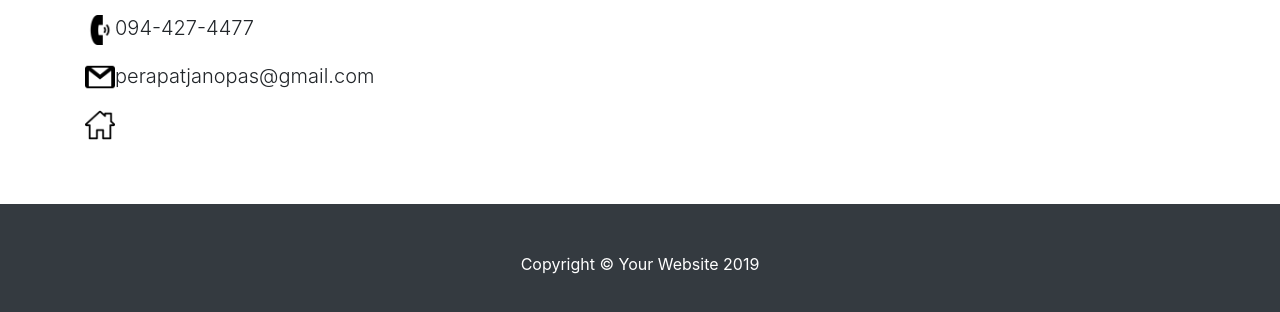
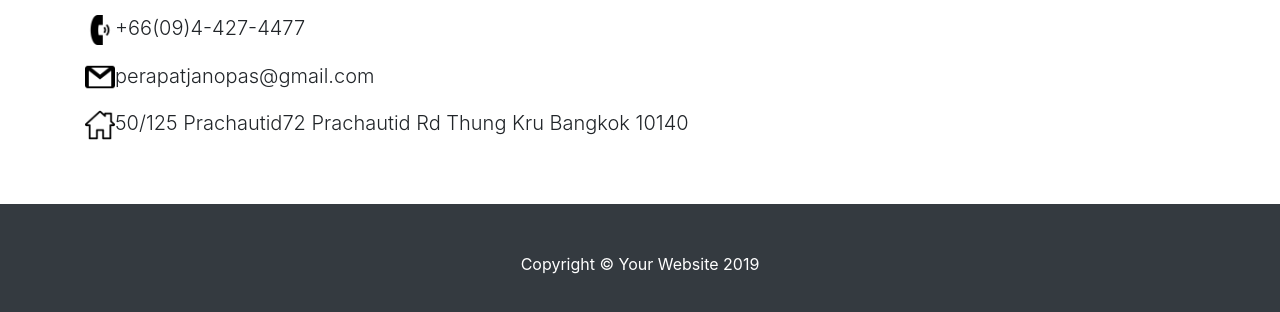
Before and after one commit to Perapat-J/resume.perapat, a website: page index.html in a window 1280 px wide. Shown: the part 2253-2565 px from the top of the page. Drawn offline with Linux system fonts and the light colour scheme.

Commit message:
Update index.html

```diff
--- a/index.html
+++ b/index.html
@@ -108,9 +108,9 @@
       <h1 id = "C4">Contact</h1>
       <p><a href="https://www.facebook.com/profile.php?id=100009405902919"><img src="facebook.png" alt="facebook" width="30" height="30"></a></p>
       <p><a href="https://instagram.com/_gpio_?igshid=1lkj5hw3tnd8d"><img src="instagram.png" alt="instagram" width="30" height="30"></a></p>
-      <p class="lead"><img src="phone.png" alt="phone" width="30" height="30">094-427-4477</p>
+      <p class="lead"><img src="phone.png" alt="phone" width="30" height="30">+66(09)4-427-4477</p>
       <p class="lead"><img src="gmail.png" alt="gmail" width="30" height="30">perapatjanopas@gmail.com</p>
-      <p class="lead"><img src="home.png" alt="home" width="30" height="30"></p>
+      <p class="lead"><img src="home.png" alt="home" width="30" height="30">50/125 Prachautid72 Prachautid Rd Thung Kru Bangkok 10140 </p>
     </div>
   </section>
 
```
